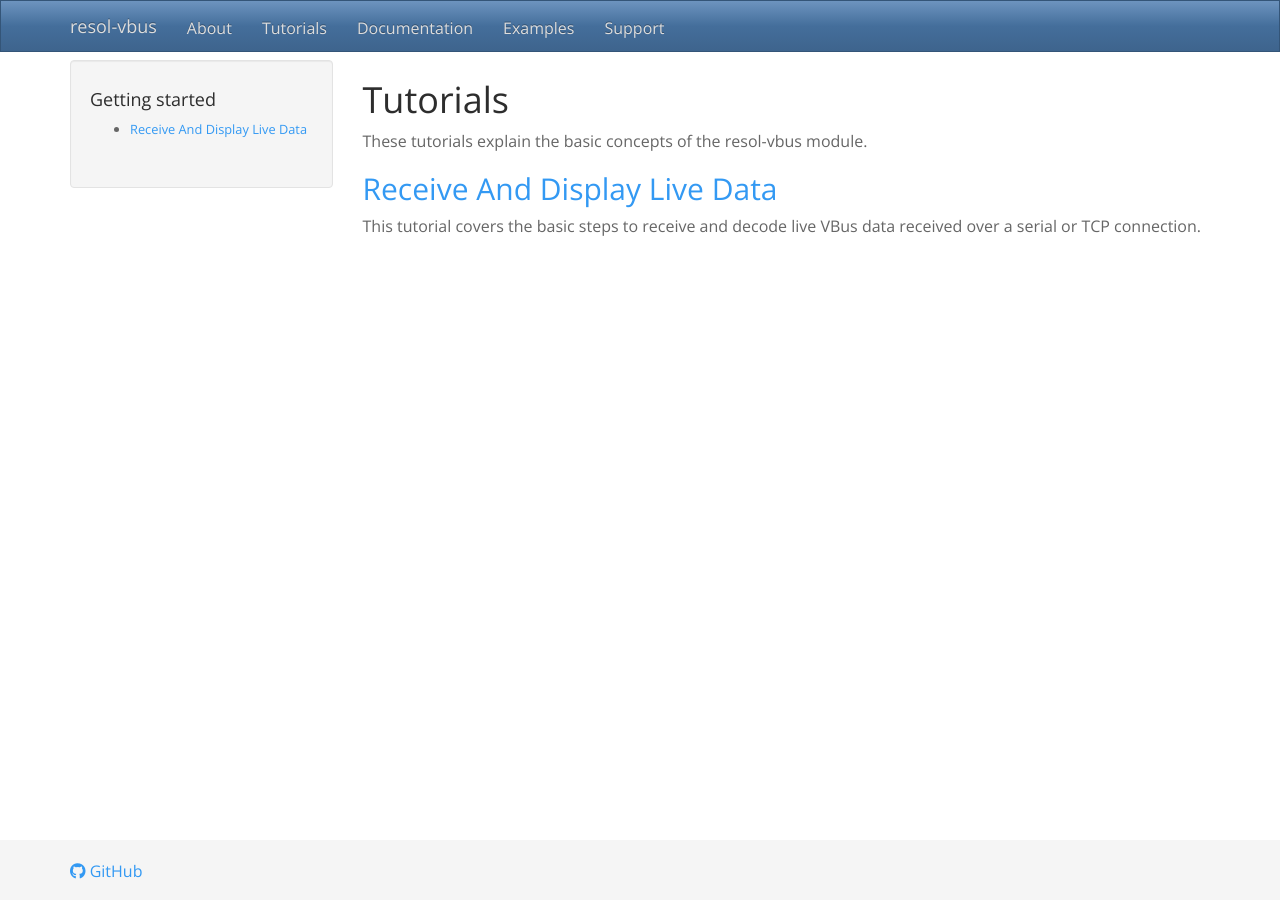
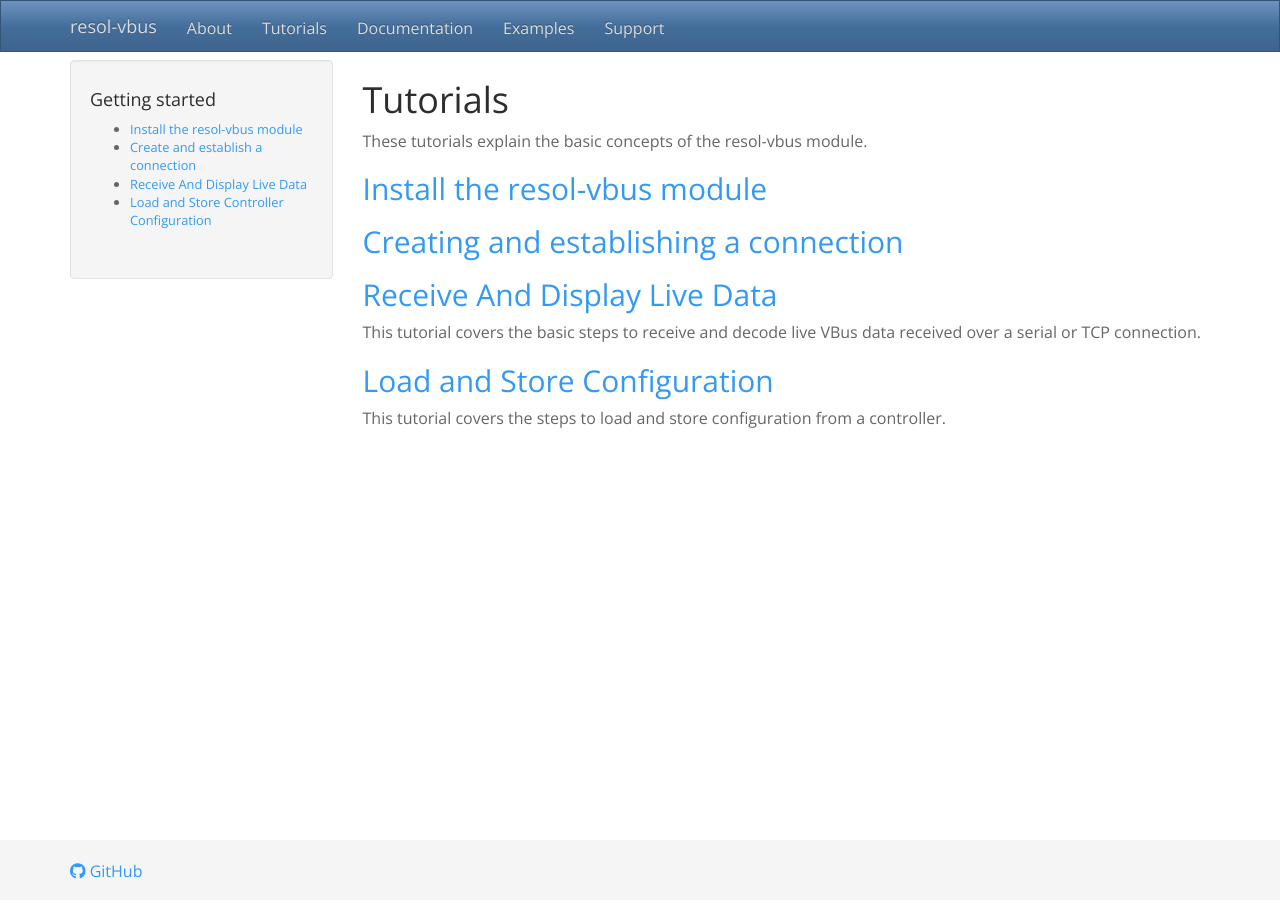
Before and after one commit to danielwippermann/resol-vbus, a Jekyll site: the page built from docs/tutorials.md, in a window 1280 px wide. Built offline with Jekyll 4.4.1, drawn with Linux system fonts in a browser that asks for light colours; nearby versions of some CDN libraries; library files that are not in the unit come from our copies; Markdown is read by kramdown in place of the engine named in the settings.

Commit message:
Add links to new tutorials.

```diff
--- a/docs/_layouts/tutorials.html
+++ b/docs/_layouts/tutorials.html
@@ -9,7 +9,10 @@
       <div class="well">
         <h4>Getting started</h4>
         <ul>
+          <li><a href="installation-tutorial.html">Install the resol-vbus module</a></li>
+          <li><a href="connection-tutorial.html">Create and establish a connection</a></li>
           <li><a href="live-data-tutorial.html">Receive And Display Live Data</a></li>
+          <li><a href="customizer-tutorial.html">Load and Store Controller Configuration</a></li>
        </ul>
       </div>
     </div>
--- a/docs/tutorials.md
+++ b/docs/tutorials.md
@@ -6,6 +6,17 @@
 These tutorials explain the basic concepts of the resol-vbus module.
 
 
+## [Install the resol-vbus module](installation-tutorial.html)
+
+
+## [Creating and establishing a connection](connection-tutorial.html)
+
+
 ## [Receive And Display Live Data](live-data-tutorial.html)
 
 This tutorial covers the basic steps to receive and decode live VBus data received over a serial or TCP connection.
+
+
+## [Load and Store Configuration](customizer-tutorial.html)
+
+This tutorial covers the steps to load and store configuration from a controller.
```
